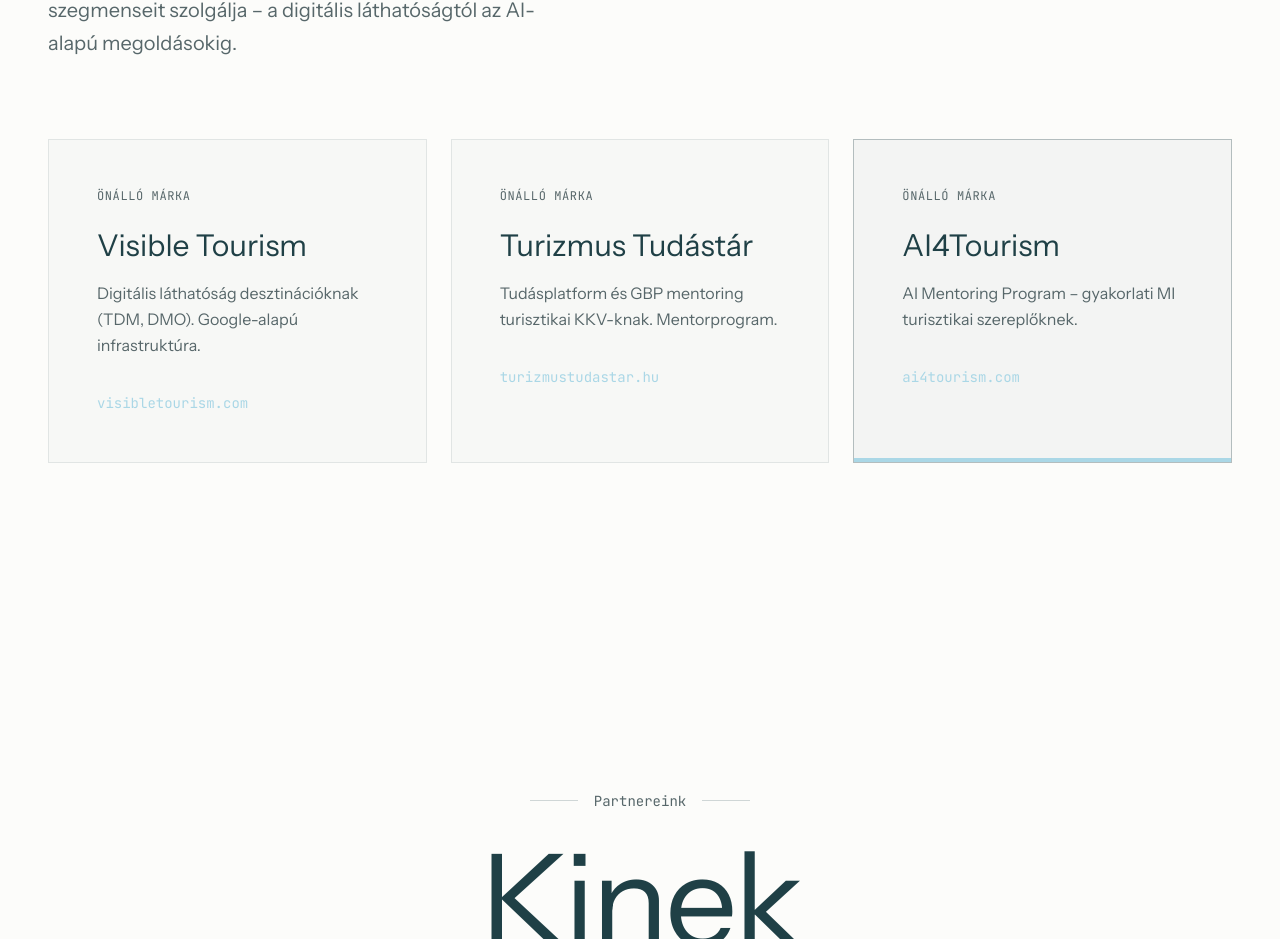
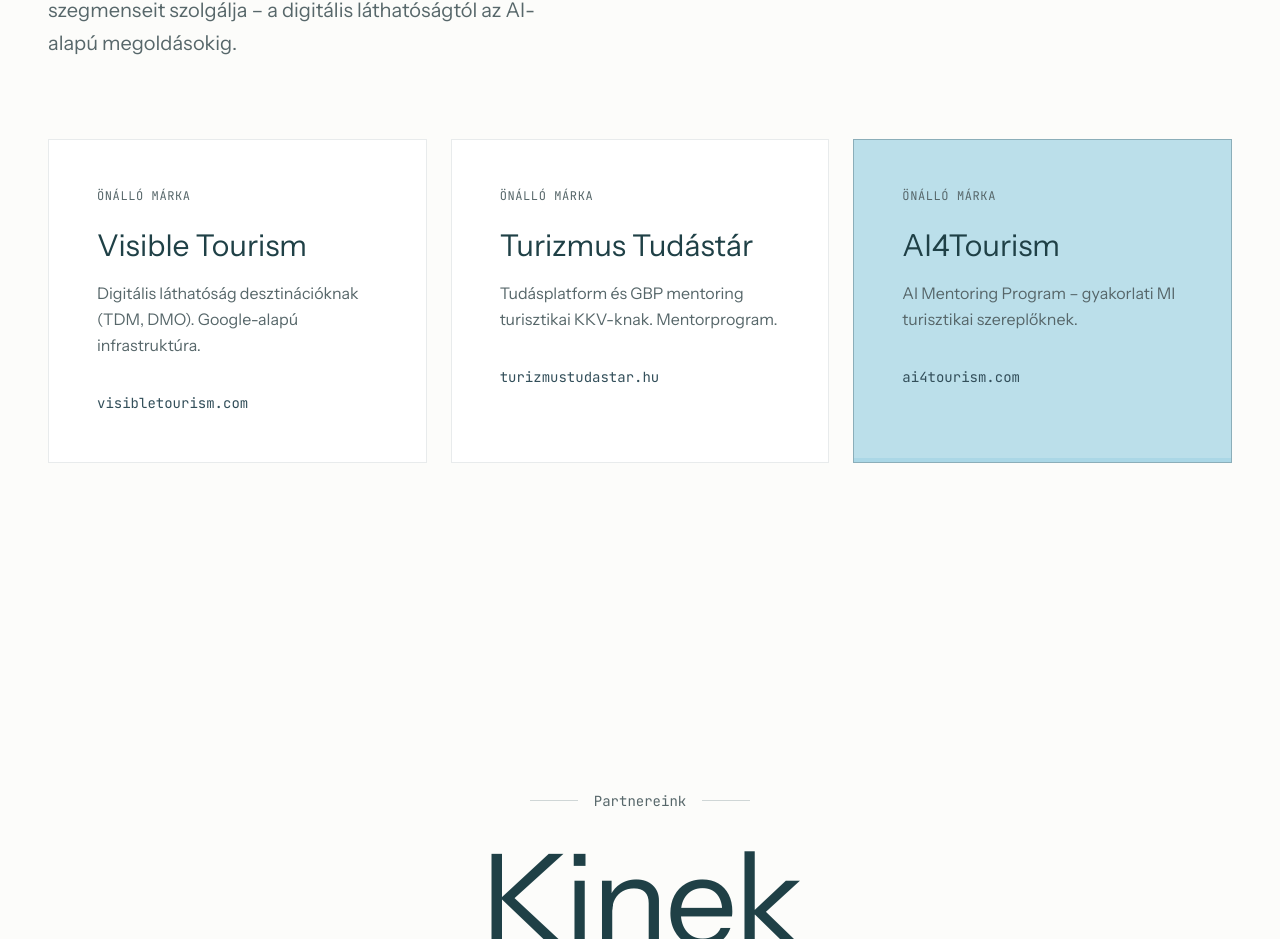
Before and after one commit to Europeanbeat/Novitatis, a Next.js app: page / in a window 1280 px wide. Shown: the part 3850-4789 px from the top of the page. Built offline with nearby package versions, Linux system fonts and the light colour scheme.

Commit message:
Brands cards fixed

```diff
--- a/app/layout.tsx
+++ b/app/layout.tsx
@@ -39,3 +39,6 @@ export default function RootLayout({
     </html>
   )
 }
+
+
+// I see  here  i declare the actualy fonts  but i am not sure why i need to have array saying its lating  what is anal
--- a/app/page.tsx
+++ b/app/page.tsx
@@ -23,3 +23,5 @@ export default function Home() {
     </main>
   );
 }
+
+// What I understand that  pretty much schema for the main page import all the nesscary ocmpintetn i guess this one that is showed in the main page... I see that it has only references this functions is here  althogugh what i dont undestand  how is this actually one that showcased in hte main where that is set  actually ?
--- a/components/landing/background.tsx
+++ b/components/landing/background.tsx
@@ -56,3 +56,6 @@ export function PageBackground() {
     </div>
   );
 }
+
+
+//What I understand :  There is a Fucntion  called Floatingpath takes two object parements about position i guess would be start number but i am not sure how these parementes injected to in the first place  i dont see where this is declared but i see there is  caluclations which  I am not sure i should be going to detail  but yeah is confusing
--- a/components/landing/cta-section.tsx
+++ b/components/landing/cta-section.tsx
@@ -101,3 +101,6 @@ export function CtaSection() {
     </section>
   );
 }
+
+
+// If rememebre correctly useeffect the actualy functino that  connected loading   the element jsx elemnts  ?   its also connected lazy realoding
--- a/components/landing/features-section.tsx
+++ b/components/landing/features-section.tsx
@@ -1,6 +1,9 @@
 "use client";
 
 import { useEffect, useRef, useState } from "react";
+
+
+// Here i see that we import useeffect function useReff Us
 
 const features = [
   {
@@ -28,6 +31,8 @@ const features = [
     stats: { value: "100%", label: "turizmus fókusz" },
   },
 ];
+
+
 
 // Floating dot particles visualization
 function ParticleVisualization() {
--- a/components/landing/how-it-works-section.tsx
+++ b/components/landing/how-it-works-section.tsx
@@ -33,6 +33,8 @@ export function HowItWorksSection() {
   const [activeStep, setActiveStep] = useState(0);
   const [isVisible, setIsVisible] = useState(false);
   const sectionRef = useRef<HTMLDivElement>(null);
+
+  // i think it would help me to understand useffect here  i am not usre but useffect dowbellow is resposible if there is change
 
   useEffect(() => {
     const observer = new IntersectionObserver(
@@ -163,3 +165,4 @@ export function HowItWorksSection() {
     </section>
   );
 }
+// i dont undestand what steps supposete ot mean here ...
--- a/components/landing/infrastructure-section.tsx
+++ b/components/landing/infrastructure-section.tsx
@@ -66,8 +66,8 @@ export function InfrastructureSection() {
               key={brand.name}
               className={`group relative p-8 lg:p-12 border transition-all duration-700 cursor-default hover:border-foreground/30 ${
                 activeBrand === index
-                  ? "border-foreground/30 bg-foreground/[0.04]"
-                  : "border-foreground/10 bg-foreground/[0.02]"
+                ? "border-foreground/30 bg-[#AAD7E6]/80"
+                : "border-foreground/10 bg-white"
               } ${isVisible ? "opacity-100 translate-y-0" : "opacity-0 translate-y-8"}`}
               style={{ transitionDelay: `${index * 100}ms` }}
               onMouseEnter={() => setActiveBrand(index)}
@@ -81,7 +81,7 @@ export function InfrastructureSection() {
               <p className="text-muted-foreground leading-relaxed mb-8">
                 {brand.description}
               </p>
-              <span className="text-sm font-mono text-[#AAD7E6]">
+              <span className="text-sm font-mono text-[#334F5A]">
                 {brand.url}
               </span>
               <div className={`absolute bottom-0 left-0 right-0 h-1 bg-[#AAD7E6] transition-transform duration-500 origin-left ${
--- a/components/landing/navigation.tsx
+++ b/components/landing/navigation.tsx
@@ -147,3 +147,5 @@ export function Navigation() {
     </header>
   );
 }
+
+// so i have top nav licks  that naviagets to cetain section of the page
```
